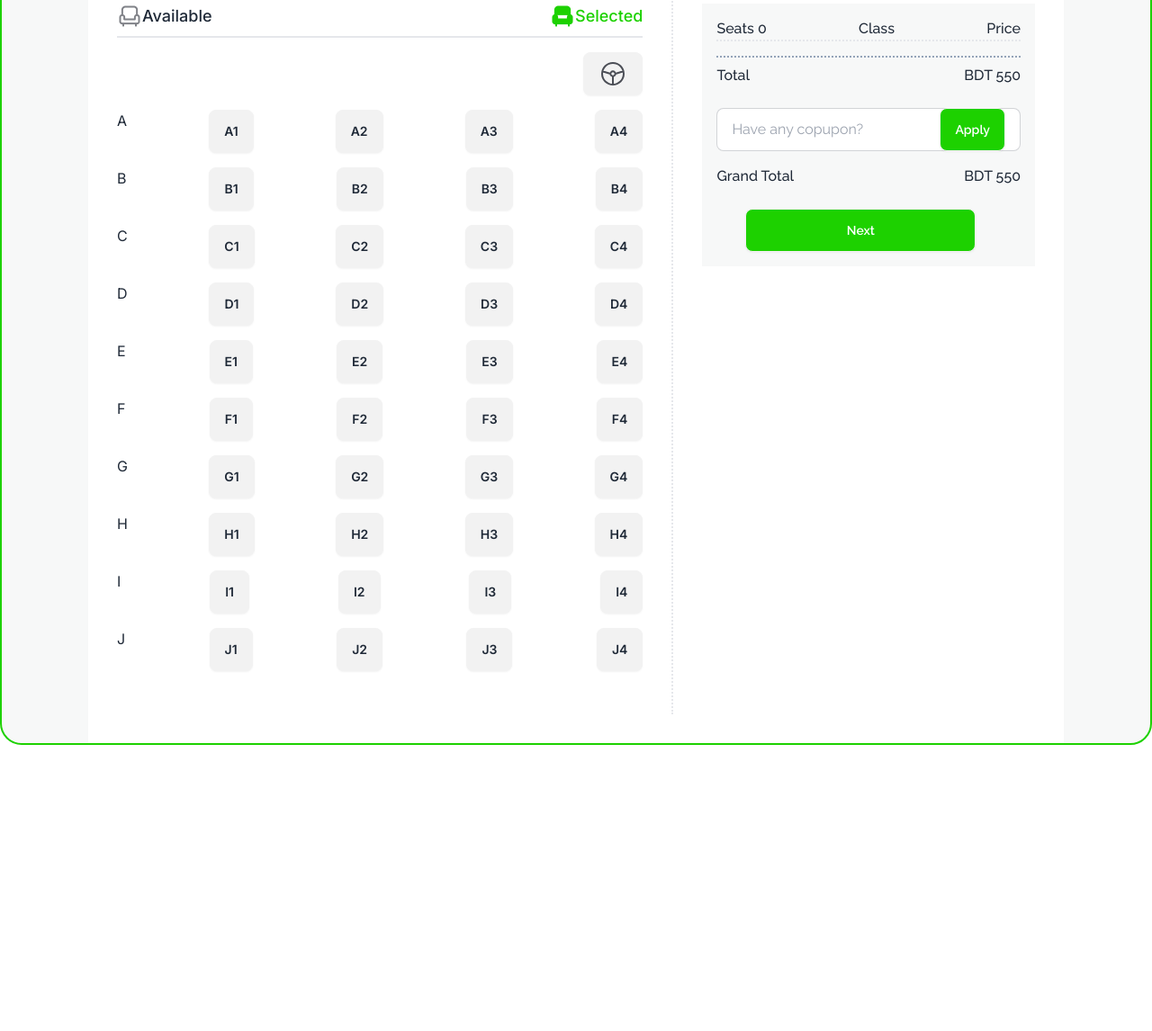
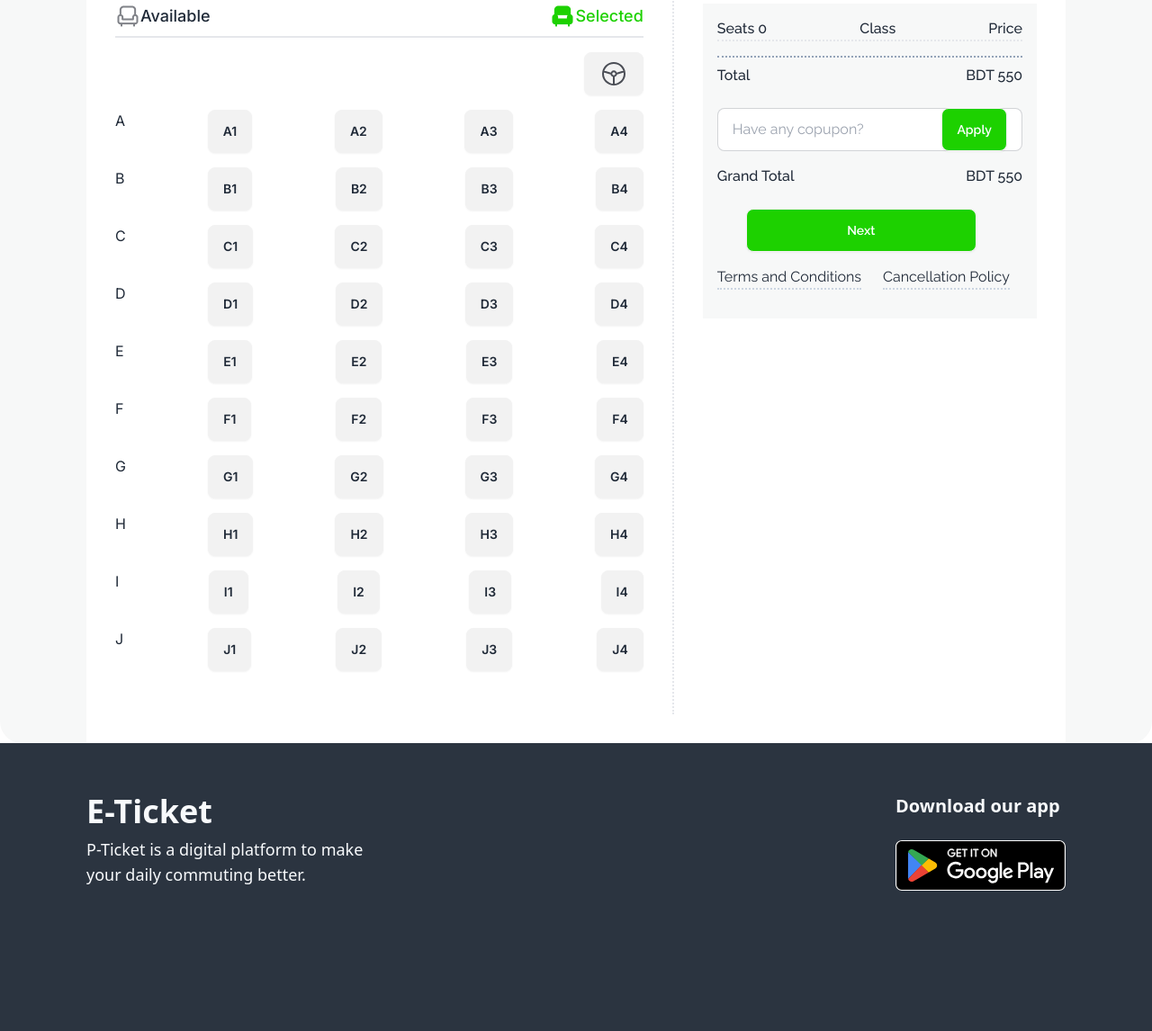
Before and after one commit to Mahedi-5g/e-ticket-for-bus, a plain HTML site: page index.html in a window 1280 px wide. Shown: the part 2227-3373 px from the top of the page at 90% size. Before the commit the page ends 3055 px from the top, so only its background shows below. Drawn offline with nearby package versions, Linux system fonts and the light colour scheme.

Commit message:
almost-done

```diff
--- a/function.js
+++ b/function.js
@@ -19,7 +19,9 @@ for (const seat of Seats) {
 
             const selectedContainer = document.getElementById("selected-seat");
             const div = document.createElement("div");
-            div.classList.add("flex");
+            div.style.display = "flex";
+            div.style.justifyContent= "space-between"
+            // div.classList.add("flex ");
             const p1 = document.createElement("p");
             p1.innerText = e.target.innerText;
             const p2 = document.createElement("p");
--- a/index.html
+++ b/index.html
@@ -125,7 +125,7 @@
             </div>
         </section>
         <!--Ticket section  -->
-        <section id="ticket" class="font-raleway border-2 rounded-3xl border-[#1DD100] bg-[#F7F8F8]">
+        <section id="ticket" class="font-raleway border-t-2 rounded-3xl border-[#1DD100] bg-[#F7F8F8]">
             <div class="ml-24 mr-24">
                 <div class="text-center mb-10 mt-14">
                     <h3 class="text-4xl font-bold">E Paribahan</h3>
@@ -147,7 +147,8 @@
                                         </div>
                                         <div class="ml-[38%] ">
                                             <button class="btn flex text-[#1DD100] bg-lime-200"><img
-                                                    src="images/seat-green.png" alt=""><span id="available-seat">40</span>Seats left
+                                                    src="images/seat-green.png" alt=""><span
+                                                    id="available-seat">40</span>Seats left
                                             </button>
                                         </div>
                                     </div>
@@ -175,7 +176,7 @@
                                     <img class="h-auto" src="images/info-devider.png" alt="">
                                 </div>
 
-                                <div class="pt-16 pl-4 font-raleway text-center">
+                                <div class="pt-32 pl-4 font-raleway text-center">
                                     <img class="ml-8" src="images/fare.png" alt="">
                                     <h2 class="text-3xl font-bold">550 Taka</h2>
                                     <p class="text-lg font-medium">Per Seat</p>
@@ -286,7 +287,7 @@
                         <div class="p-4 bg-[#F7F8F8]">
                             <div
                                 class="flex justify-between mb-2 border-b-2 border-dotted h-auto text-base font-medium">
-                                <h3>Seats <span id="seat-count" >0</span></h3>
+                                <h3>Seats <span id="seat-count">0</span></h3>
                                 <h3>Class</h3>
                                 <h3>Price</h3>
                             </div>
@@ -310,7 +311,12 @@
                                 <h3>BDT <span id="grand-total">550</span></h3>
                             </div>
                             <div>
-                                <button class="btn btn-wide bg-[#1DD100] ml-8 text-white" onclick="my_modal_1.showModal()">Next</button>
+                                <button class="btn btn-wide bg-[#1DD100] ml-8 text-white"
+                                    onclick="my_modal_1.showModal()">Next</button>
+                                <div class="mt-4 mb-4 flex gap-6 text-base font-normal ">
+                                    <p class="border-b-2 border-dotted border-slate-300">Terms and Conditions</p>
+                                    <p class="border-b-2 border-dotted border-slate-300">Cancellation Policy</p>
+                                </div>
                                 <dialog id="my_modal_1" class="h-[500px] w-[800px]">
                                     <div class="text-center pt-24 pb-24 pr-36 pl-36 bg-amber-50">
                                         <div class="ml-48">
@@ -336,7 +342,26 @@
         </section>
 
     </main>
-    <footer></footer>
+    <footer>
+        <footer class="footer py-14 px-24 h-[320px] bg-neutral text-neutral-content text-slate-50 justify-between">
+            <aside>
+                <h2 class="text-4xl font-extrabold">E-Ticket</h2>
+                <p class="h-14 w-80 pb-12 text-lg font-normal ">P-Ticket is a digital platform to make your daily commuting better.</p>
+            </aside>
+            <!-- <nav>
+                <h6 class="footer-title">Social</h6>
+                <div class="grid grid-flow-col gap-4">
+                    <a></a>
+                    <a></a>
+                    <a></a>
+                </div>
+            </nav> -->
+            <div class="text-slate-50">
+                <p class="text-xl font-semibold pb-4">Download our app</p>
+                <img src="images/Group 104.svg" alt="">
+            </div>
+        </footer>
+    </footer>
     <script src="function.js"></script>
 </body>
 
```
Also changed, not shown: images/Group 104.svg (added).
